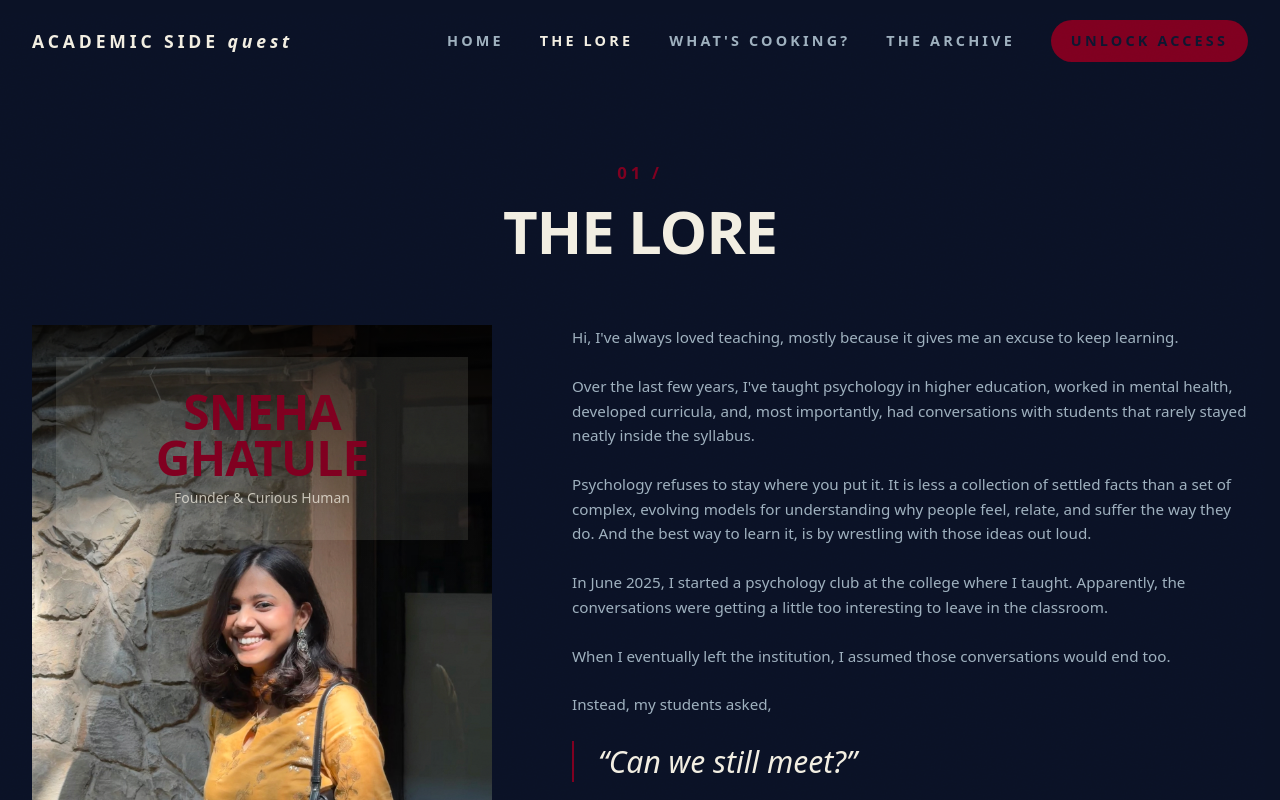
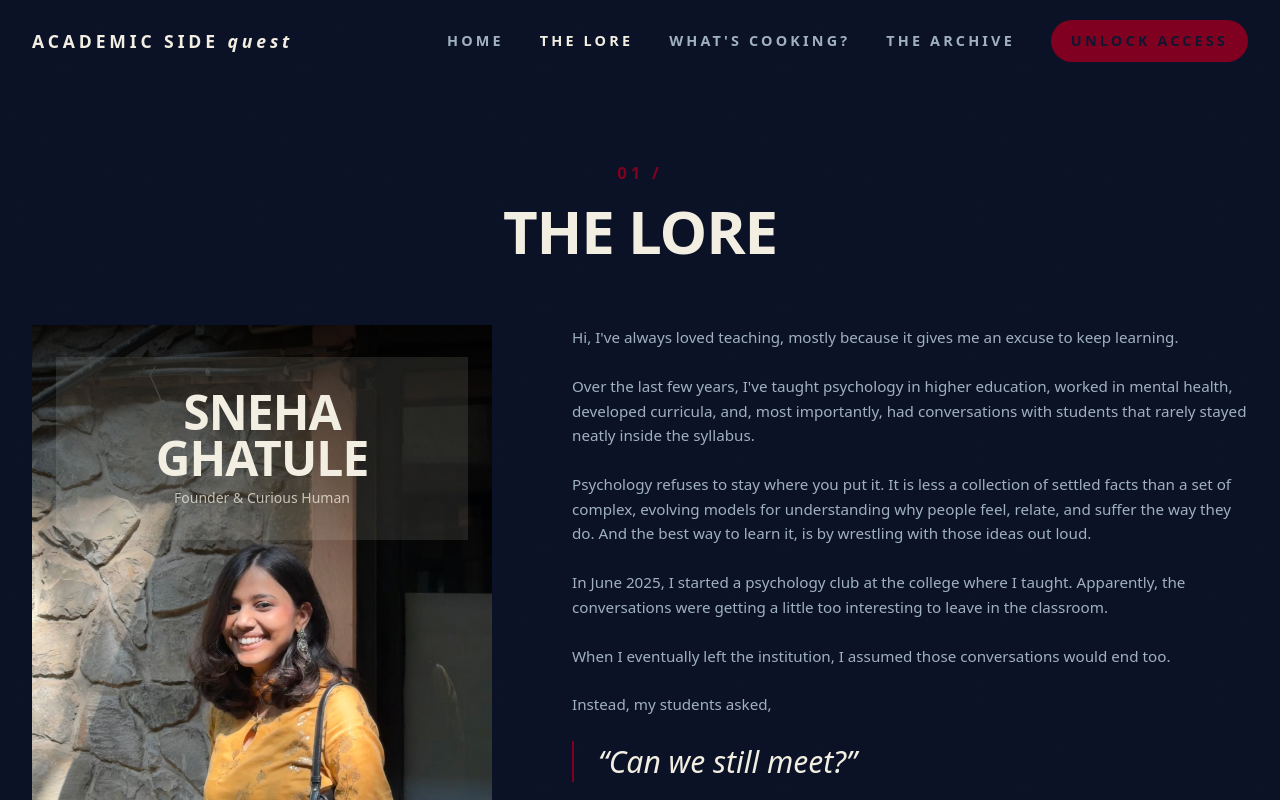
Before and after one commit to snehaghatule/academic-side-quest, a Next.js app: page /about in a window 1280 px wide. Shown: the top 800 px of the page. Built offline with nearby package versions, Linux system fonts and the light colour scheme; a web font is replaced by a local one.

Commit message:
Revert ember name on Lore photo to ivory

```diff
--- a/src/components/sections/Founder.tsx
+++ b/src/components/sections/Founder.tsx
@@ -56,7 +56,7 @@ export function Founder() {
                 )}
                 <div className="absolute inset-x-0 top-0 flex flex-col items-center bg-gradient-to-b from-black/80 via-black/40 to-transparent px-6 pb-16 pt-8 text-center">
                   <div className="bg-ink/10 px-6 py-8">
-                    <p className="display text-4xl font-bold uppercase leading-[0.95] tracking-[-0.01em] text-ember sm:text-5xl">
+                    <p className="display text-4xl font-bold uppercase leading-[0.95] tracking-[-0.01em] text-ink sm:text-5xl">
                       {founder.name}
                     </p>
                     <p className="mt-2 text-sm text-ink/75">{founder.role}</p>
```
